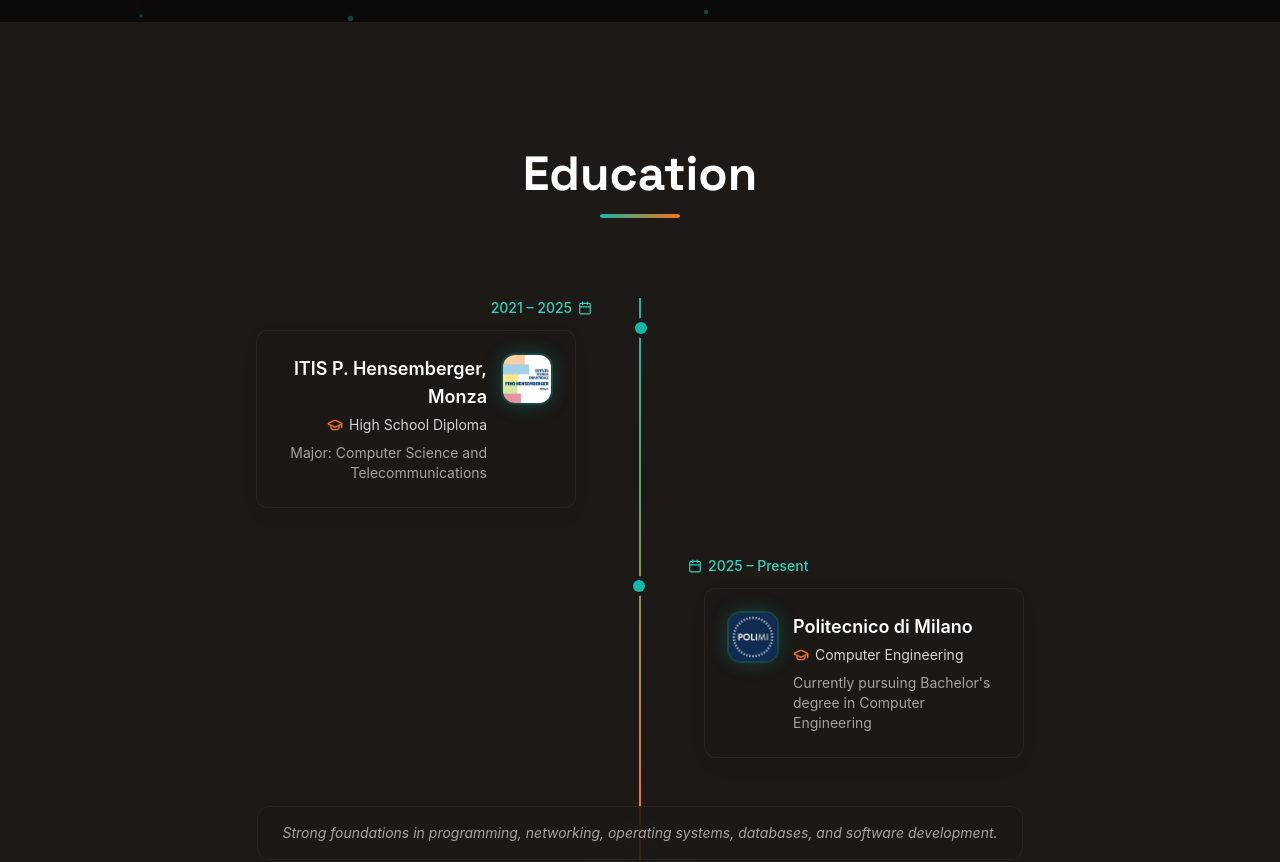
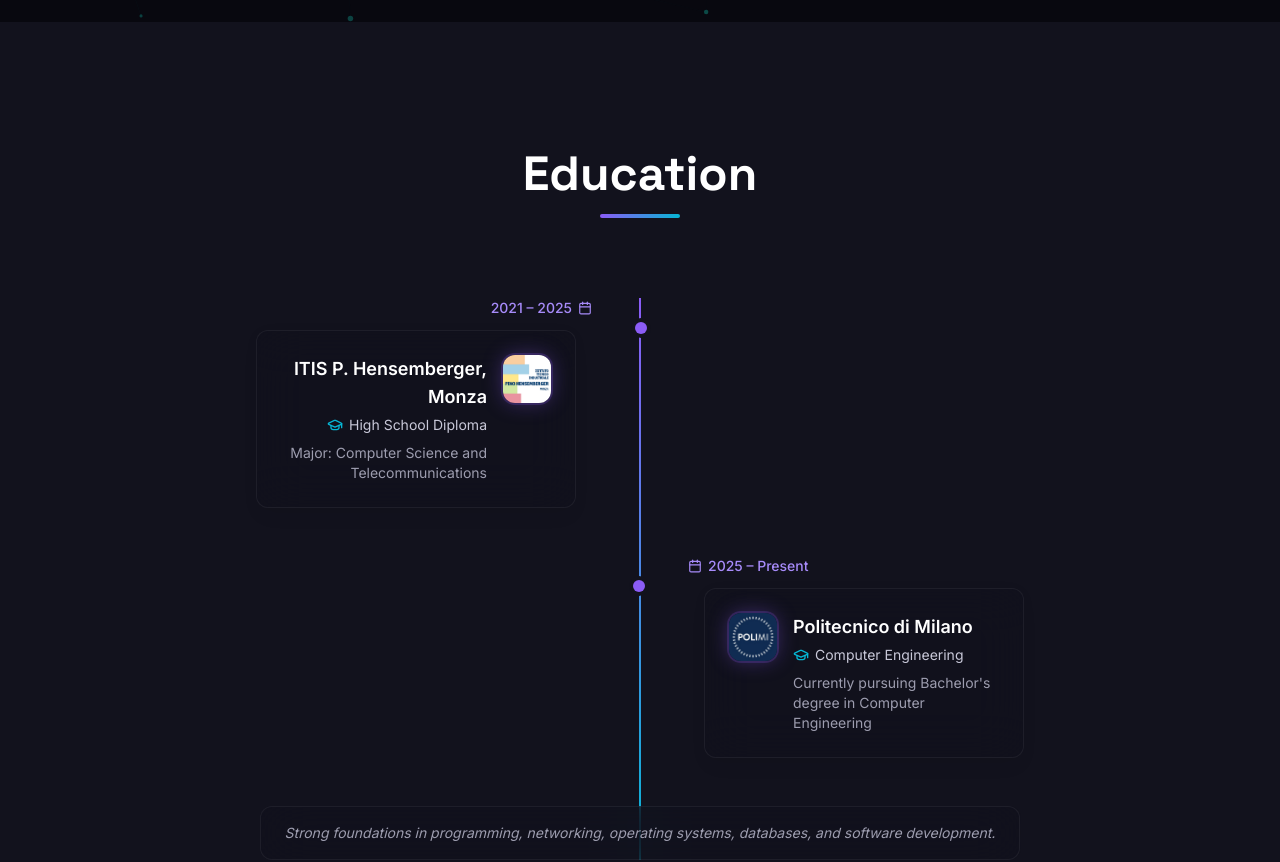
Before and after one commit to FreddyZeta1847/MyPortfolioAI, a React (Vite) app: page / in a window 1280 px wide. Shown: the part 778-1640 px from the top of the page. Built offline with nearby package versions, Linux system fonts and the light colour scheme.

Commit message:
Aurora design tokens: violet/cyan/indigo palette, Inter loaded, aurora keyframes

```diff
--- a/index.html
+++ b/index.html
@@ -7,6 +7,8 @@
     <meta name="description" content="Federico Santini — Computer Engineering student & full-stack developer. Building scalable software, AI solutions, and cloud infrastructure." />
     <meta name="keywords" content="Federico Santini, portfolio, computer engineering, web development, software engineer, React, TypeScript" />
     <meta name="author" content="Federico Santini" />
+    <meta name="theme-color" content="#08080f" media="(prefers-color-scheme: dark)" />
+    <meta name="theme-color" content="#ffffff" media="(prefers-color-scheme: light)" />
 
     <!-- Open Graph -->
     <meta property="og:title" content="Federico Santini | Portfolio" />
--- a/package.json
+++ b/package.json
@@ -10,6 +10,7 @@
     "preview": "vite preview"
   },
   "dependencies": {
+    "@fontsource/inter": "^5.2.8",
     "@fontsource/jetbrains-mono": "^5.2.8",
     "@fontsource/space-grotesk": "^5.2.10",
     "framer-motion": "^12.34.3",
--- a/src/components/Contact.tsx
+++ b/src/components/Contact.tsx
@@ -9,7 +9,7 @@
   const { ref: contentRef, isVisible: contentVisible } = useScrollAnimation();
 
   return (
-    <section id="contact" className="section-padding bg-cream dark:bg-surface-900 transition-colors duration-300">
+    <section id="contact" className="section-padding bg-primary-50/50 dark:bg-surface-900 transition-colors duration-300">
       <div className="container mx-auto px-4 md:px-6">
         <div
           ref={headerRef}
--- a/src/components/Education.tsx
+++ b/src/components/Education.tsx
@@ -14,7 +14,7 @@
   const [ref, inView] = useInView({ triggerOnce: true, threshold: 0.1 });
 
   return (
-    <section id="education" className="section-padding bg-cream dark:bg-surface-900 transition-colors duration-300">
+    <section id="education" className="section-padding bg-primary-50/50 dark:bg-surface-900 transition-colors duration-300">
       <div className="container mx-auto px-4 md:px-6">
         <SectionHeader title="Education" />
 
--- a/src/components/Skills.tsx
+++ b/src/components/Skills.tsx
@@ -53,7 +53,7 @@
     active === 'all' ? allSkills : allSkills.filter((s) => s.categories.includes(active));
 
   return (
-    <section id="skills" className="section-padding bg-cream dark:bg-surface-900 transition-colors duration-300">
+    <section id="skills" className="section-padding bg-primary-50/50 dark:bg-surface-900 transition-colors duration-300">
       <div className="container mx-auto px-4 md:px-6">
         <SectionHeader
           title="Skills & Technologies"
--- a/src/index.css
+++ b/src/index.css
@@ -33,16 +33,12 @@
 }
 
 @layer base {
-  html {
-    @apply scroll-smooth;
-  }
-
   body {
     @apply transition-colors duration-300 bg-surface-50 dark:bg-surface-950 text-surface-800 dark:text-surface-100;
   }
 
   ::selection {
-    @apply bg-primary-500/30 text-primary-900 dark:text-primary-100;
+    @apply bg-primary-500/40 text-primary-900 dark:text-primary-100;
   }
 
   /* Custom scrollbar */
@@ -59,25 +55,21 @@
   }
 
   ::-webkit-scrollbar-thumb:hover {
-    @apply bg-surface-400 dark:bg-surface-600;
+    @apply bg-primary-400 dark:bg-primary-600;
   }
 }
 
 @layer components {
   .glass {
-    @apply bg-white/70 dark:bg-surface-900/70 backdrop-blur-xl border border-white/20 dark:border-surface-700/30;
+    @apply bg-white/70 dark:bg-surface-900/60 backdrop-blur-xl border border-surface-200/60 dark:border-white/[0.06];
   }
 
   .glass-strong {
-    @apply bg-white/90 dark:bg-surface-900/90 backdrop-blur-xl border border-white/30 dark:border-surface-700/40;
+    @apply bg-white/90 dark:bg-surface-900/80 backdrop-blur-xl border border-surface-200/80 dark:border-white/10;
   }
 
   .gradient-text {
-    @apply text-transparent bg-clip-text bg-gradient-to-r from-primary-600 to-primary-400;
-  }
-
-  .gradient-text-accent {
-    @apply text-transparent bg-clip-text bg-gradient-to-r from-primary-500 to-accent-500;
+    @apply text-transparent bg-clip-text bg-gradient-to-r from-primary-400 to-accent-400;
   }
 
   .shimmer-btn {
@@ -117,7 +109,7 @@
     transition: opacity 0.35s ease;
     background: radial-gradient(
       240px circle at var(--mx, 50%) var(--my, 50%),
-      rgba(20, 184, 166, 0.16),
+      rgba(139, 92, 246, 0.18),
       transparent 60%
     );
   }
@@ -128,6 +120,14 @@
     .spotlight-glow {
       display: none;
     }
+  }
+
+  /* Giant blurred orb for the aurora mesh + section glows */
+  .aurora-glow {
+    position: absolute;
+    border-radius: 9999px;
+    filter: blur(80px);
+    pointer-events: none;
   }
 }
 
--- a/src/main.tsx
+++ b/src/main.tsx
@@ -5,6 +5,9 @@
 import '@fontsource/space-grotesk/600.css';
 import '@fontsource/space-grotesk/700.css';
 import '@fontsource/jetbrains-mono/400.css';
+import '@fontsource/inter/400.css';
+import '@fontsource/inter/500.css';
+import '@fontsource/inter/600.css';
 import App from './App.tsx';
 import './index.css';
 
--- a/tailwind.config.js
+++ b/tailwind.config.js
@@ -6,44 +6,42 @@
     extend: {
       colors: {
         primary: {
-          50: '#f0fdfa',
-          100: '#ccfbf1',
-          200: '#99f6e4',
-          300: '#5eead4',
-          400: '#2dd4bf',
-          500: '#14b8a6',
-          600: '#0d9488',
-          700: '#0f766e',
-          800: '#115e59',
-          900: '#134e4a',
+          50: '#f5f3ff',
+          100: '#ede9fe',
+          200: '#ddd6fe',
+          300: '#c4b5fd',
+          400: '#a78bfa',
+          500: '#8b5cf6',
+          600: '#7c3aed',
+          700: '#6d28d9',
+          800: '#5b21b6',
+          900: '#4c1d95',
         },
         accent: {
-          50: '#fff7ed',
-          100: '#ffedd5',
-          200: '#fed7aa',
-          300: '#fdba74',
-          400: '#fb923c',
-          500: '#f97316',
-          600: '#ea580c',
-          700: '#c2410c',
-          800: '#9a3412',
-          900: '#7c2d12',
+          50: '#ecfeff',
+          100: '#cffafe',
+          200: '#a5f3fc',
+          300: '#67e8f9',
+          400: '#22d3ee',
+          500: '#06b6d4',
+          600: '#0891b2',
+          700: '#0e7490',
+          800: '#155e75',
+          900: '#164e63',
         },
         surface: {
-          50: '#fafaf9',
-          100: '#f5f5f4',
-          200: '#e7e5e4',
-          300: '#d6d3d1',
-          400: '#a8a29e',
-          500: '#78716c',
-          600: '#57534e',
-          700: '#44403c',
-          800: '#292524',
-          900: '#1c1917',
-          950: '#0c0a09',
+          50: '#fafafd',
+          100: '#f4f4f8',
+          200: '#e4e4ee',
+          300: '#c9c9d9',
+          400: '#9d9daf',
+          500: '#75758c',
+          600: '#55556e',
+          700: '#3a3a52',
+          800: '#1e1e2e',
+          900: '#12121d',
+          950: '#08080f',
         },
-        // Warm light-mode alternate (pairs with white)
-        cream: '#f4efe5',
       },
       fontFamily: {
         sans: ['Inter', 'system-ui', 'sans-serif'],
@@ -53,8 +51,9 @@
       boxShadow: {
         'soft': '0 2px 15px -3px rgba(0, 0, 0, 0.07), 0 10px 20px -2px rgba(0, 0, 0, 0.04)',
         'glass': '0 8px 32px rgba(0, 0, 0, 0.08)',
-        'glow': '0 0 20px rgba(20, 184, 166, 0.3)',
-        'glow-lg': '0 0 40px rgba(20, 184, 166, 0.2)',
+        'glow': '0 0 20px rgba(139, 92, 246, 0.35)',
+        'glow-lg': '0 0 40px rgba(139, 92, 246, 0.25)',
+        'glow-cyan': '0 0 20px rgba(34, 211, 238, 0.3)',
       },
       animation: {
         'shimmer': 'shimmer 2s linear infinite',
@@ -64,6 +63,8 @@
         'gradient': 'gradient 8s ease infinite',
         'bounce-slow': 'bounce 2s ease-in-out infinite',
         'marquee': 'marquee 30s linear infinite',
+        'aurora': 'aurora 18s ease-in-out infinite',
+        'aurora-slow': 'aurora 26s ease-in-out infinite reverse',
       },
       keyframes: {
         shimmer: {
@@ -86,6 +87,10 @@
           '0%': { transform: 'translateX(0)' },
           '100%': { transform: 'translateX(-50%)' },
         },
+        aurora: {
+          '0%, 100%': { transform: 'translate(0, 0) scale(1)' },
+          '50%': { transform: 'translate(60px, -40px) scale(1.15)' },
+        },
       },
     },
   },
```
Also changed, not shown: 1 other file (tests, documents, lock files or other folders).
